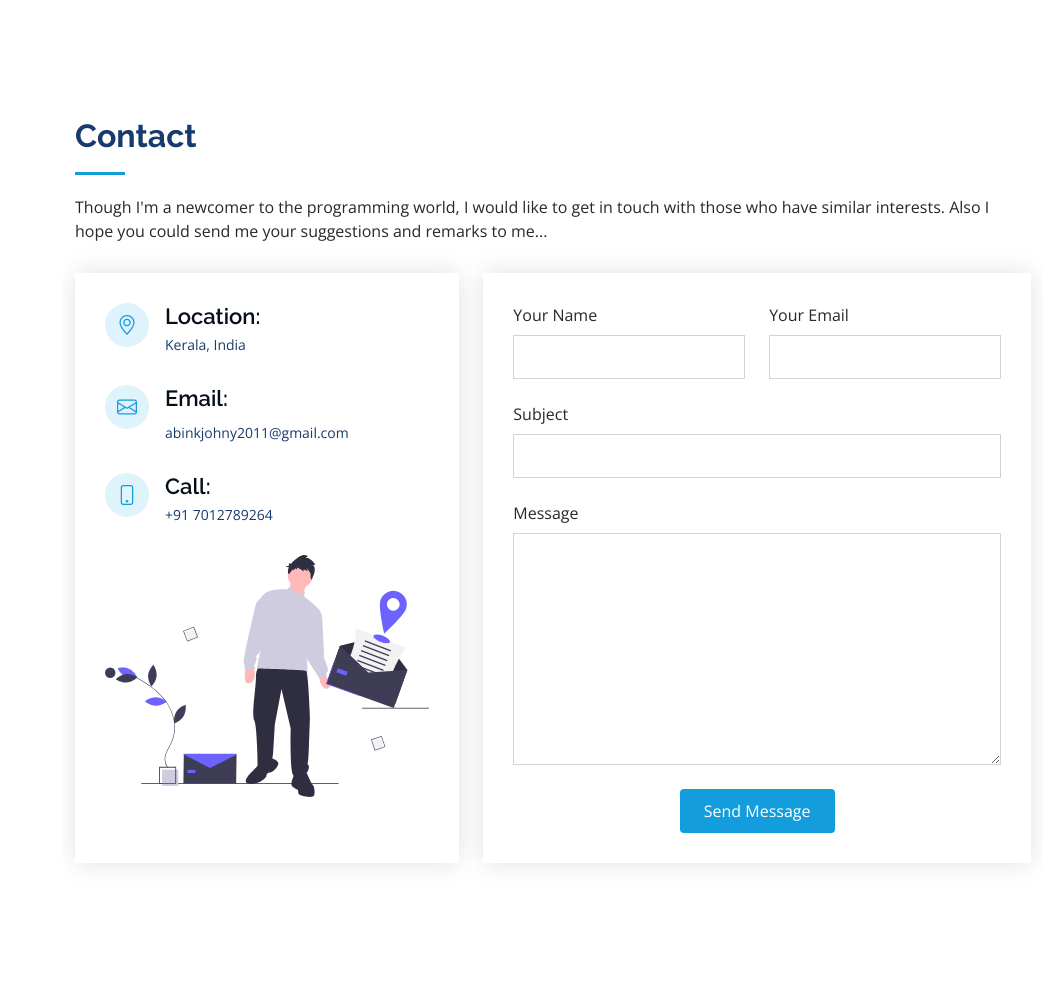
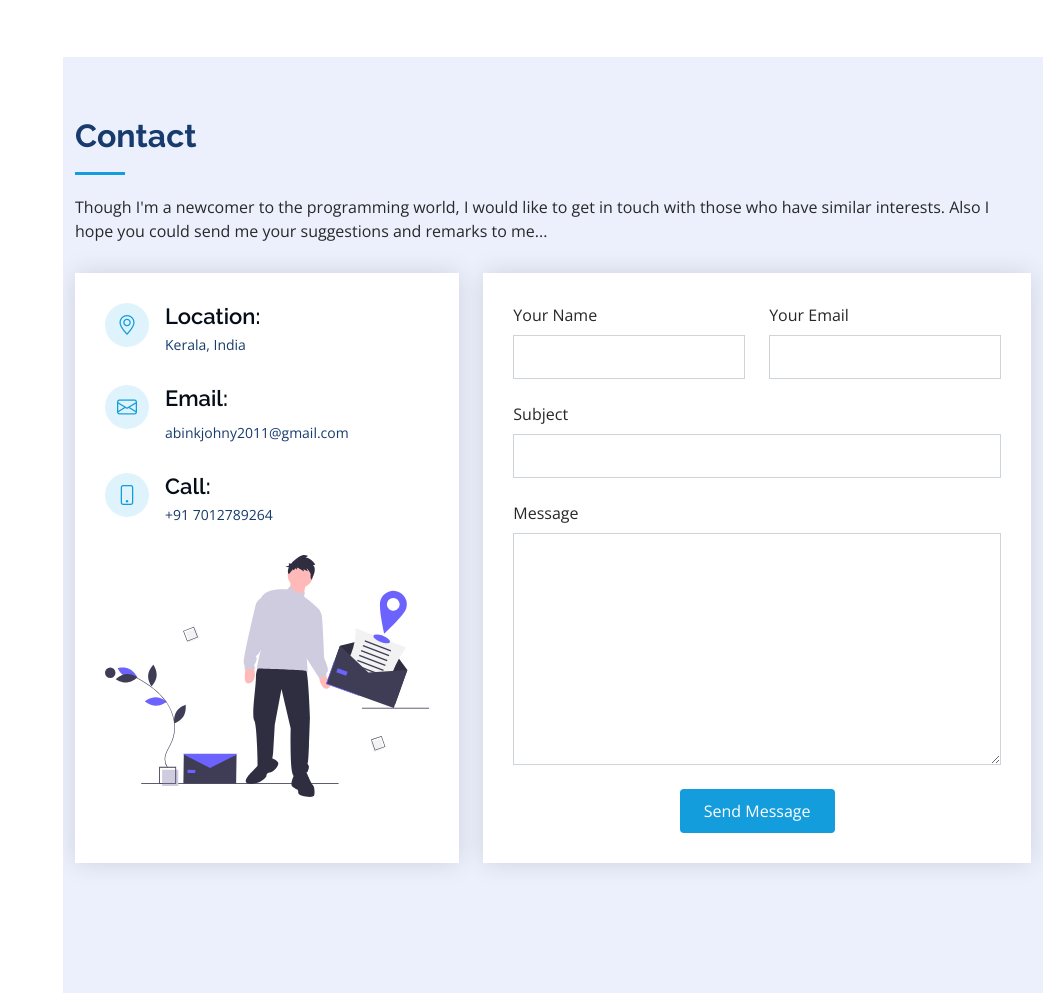
Before and after one commit to abinkjohny/abinkjohny.github.io, a plain HTML site: page index.html in a window 1280 px wide. Shown: the part 6773-7766 px from the top of the page, without its empty margins (237-1280 px from the left). Drawn offline with nearby package versions, Linux system fonts and the light colour scheme; a web font is replaced by a local one.

Commit message:
Changed background colour for contact section

```diff
--- a/assets/css/style.css
+++ b/assets/css/style.css
@@ -586,7 +586,7 @@ section {
 }
 
 /*--------------------------------------------------------------
-# Services
+# Hobbies
 --------------------------------------------------------------*/
 .services .icon-box {
   margin-bottom: 20px;
@@ -715,6 +715,7 @@ section {
 --------------------------------------------------------------*/
 .contact {
   padding-bottom: 130px;
+  background-color: #ecf0fc;
 }
 .contact .info {
   padding: 30px;
```
